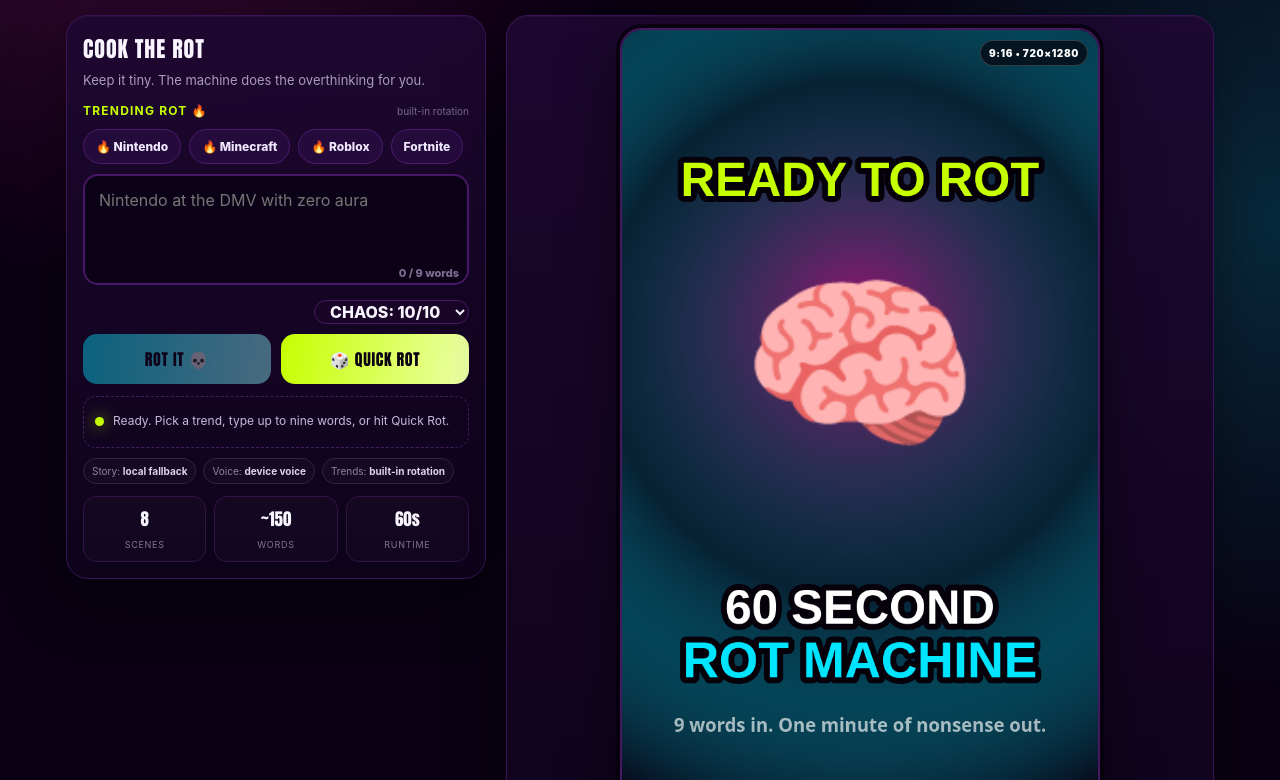
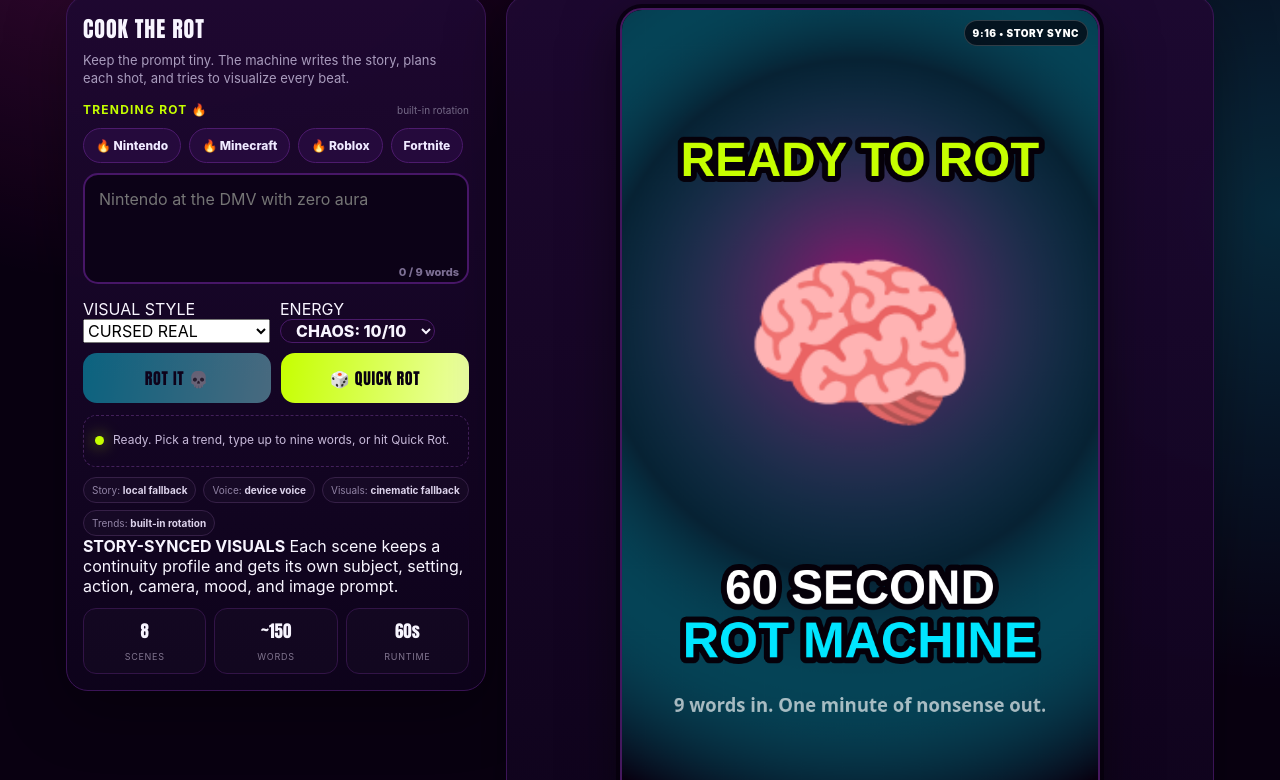
Before and after one commit to matthagersenior/Brainrot-Creator, a website with bundled scripts: page index.html in a window 1280 px wide. Shown: the part 142-922 px from the top of the page. Built offline with nearby package versions, Linux system fonts and the light colour scheme; files whose address does not match are found by name.

Commit message:
feat: add realistic visual style controls and source status

```diff
--- a/index.html
+++ b/index.html
@@ -4,7 +4,7 @@
   <meta charset="utf-8">
   <meta name="viewport" content="width=device-width, initial-scale=1, viewport-fit=cover">
   <meta name="theme-color" content="#090011">
-  <meta name="description" content="Turn nine words or fewer into a narrated 60-second Brainrot video.">
+  <meta name="description" content="Turn nine words or fewer into a narrated, story-synced 60-second Brainrot video.">
   <title>ROT MACHINE — Brainrot Creator</title>
   <link rel="stylesheet" href="./styles.css">
 </head>
@@ -15,13 +15,13 @@
         <h1 class="brand">ROT MACHINE</h1>
         <span class="free-badge">$0-FIRST MODE</span>
       </div>
-      <p class="tagline">Nine words in. One minute of AI-written, narrated, subtitled, aggressively animated nonsense out.</p>
+      <p class="tagline">Nine words in. One minute of AI-written, narrated, subtitled, story-matched chaos out.</p>
     </header>
 
     <div class="layout">
       <section class="panel creator-panel" aria-labelledby="creatorTitle">
         <h2 id="creatorTitle">COOK THE ROT</h2>
-        <p class="panel-copy">Keep it tiny. The machine does the overthinking for you.</p>
+        <p class="panel-copy">Keep the prompt tiny. The machine writes the story, plans each shot, and tries to visualize every beat.</p>
 
         <div class="trend-head">
           <strong>TRENDING ROT 🔥</strong>
@@ -35,12 +35,23 @@
         </div>
 
         <div class="control-grid">
-          <div></div>
-          <select id="chaosSelect" class="chaos-select" aria-label="Chaos level">
-            <option value="chill">CHAOS: 6/10</option>
-            <option value="cooked" selected>CHAOS: 10/10</option>
-            <option value="nuclear">CHAOS: 14/10</option>
-          </select>
+          <label class="control-field">
+            <span>VISUAL STYLE</span>
+            <select id="visualStyleSelect" class="visual-style-select" aria-label="Visual style">
+              <option value="cursed-real" selected>CURSED REAL</option>
+              <option value="photoreal">PHOTOREAL</option>
+              <option value="cinematic">CINEMATIC</option>
+              <option value="cartoon">BRAINROT CARTOON</option>
+            </select>
+          </label>
+          <label class="control-field">
+            <span>ENERGY</span>
+            <select id="chaosSelect" class="chaos-select" aria-label="Chaos level">
+              <option value="chill">CHAOS: 6/10</option>
+              <option value="cooked" selected>CHAOS: 10/10</option>
+              <option value="nuclear">CHAOS: 14/10</option>
+            </select>
+          </label>
         </div>
 
         <div class="btn-row">
@@ -56,7 +67,13 @@
         <div class="sources" aria-label="Current generation sources">
           <span class="source-pill">Story: <b id="storySource">local fallback</b></span>
           <span class="source-pill">Voice: <b id="voiceSource">device voice</b></span>
+          <span class="source-pill">Visuals: <b id="visualSource">cinematic fallback</b></span>
           <span class="source-pill">Trends: <b id="trendSourcePill">built-in rotation</b></span>
+        </div>
+
+        <div class="visual-note">
+          <strong>STORY-SYNCED VISUALS</strong>
+          <span>Each scene keeps a continuity profile and gets its own subject, setting, action, camera, mood, and image prompt.</span>
         </div>
 
         <div class="mini-facts">
@@ -69,7 +86,7 @@
       <section class="panel stage-panel" aria-label="Brainrot video preview">
         <div class="stage-shell">
           <canvas id="videoCanvas" width="720" height="1280" aria-label="Generated vertical video canvas"></canvas>
-          <span class="canvas-badge">9:16 • 720×1280</span>
+          <span class="canvas-badge">9:16 • STORY SYNC</span>
         </div>
 
         <div class="player-controls">
@@ -78,12 +95,12 @@
           <button id="stopBtn" class="btn btn-dark" type="button" disabled>■ STOP</button>
           <button id="downloadBtn" class="btn btn-download" type="button" disabled>⬇ VIDEO</button>
         </div>
-        <p id="downloadNote" class="download-note">Generate a rot first. Narrated export uses the same canvas you preview.</p>
+        <p id="downloadNote" class="download-note">Generate a rot first. AI scene images are composited into the same 60-second canvas used for export.</p>
       </section>
     </div>
 
     <footer>
-      Google Trends suggestions are filtered conservatively before becoming joke prompts. Real-person voice cloning is not used. Provider APIs are optional; the app keeps a no-secret fallback path.
+      Live trend suggestions are filtered conservatively before becoming joke prompts. AI scene images use the selected style and story plan when Workers AI capacity is available. Real-person voice cloning is not used.
     </footer>
   </main>
 
```
